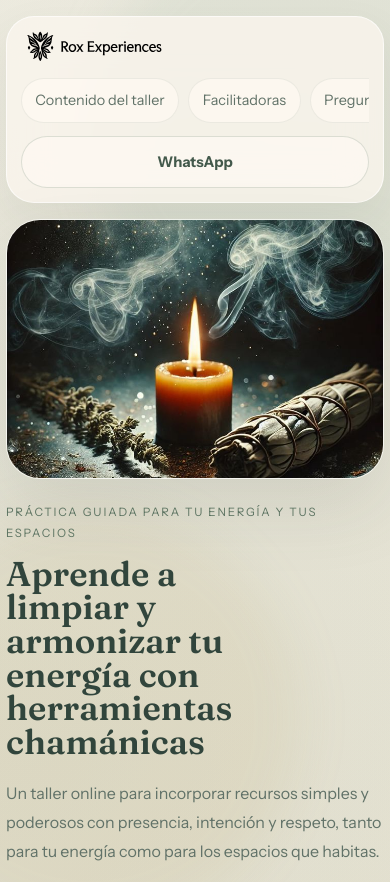
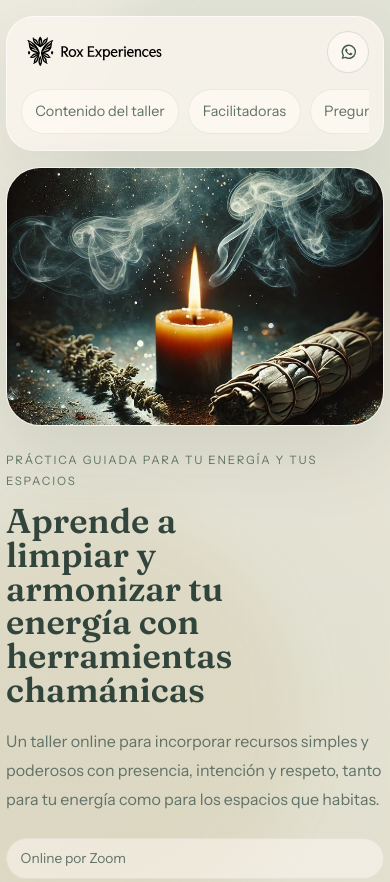
Before and after one commit to Roxanis/landing-taller-de-limpieza, a plain HTML site: page index.html in a window 390 px wide. Shown: the top 882 px of the page. Drawn offline with Linux system fonts and the light colour scheme.

Commit message:
Refine mobile header and workshop flow

```diff
--- a/index.html
+++ b/index.html
@@ -29,11 +29,20 @@
             <a href="#faq">Preguntas</a>
           </nav>
           <a
-            class="button button-small button-outline"
+            class="button button-small button-outline header-whatsapp"
             href="https://wa.me/5491169047724?text=Hola%20Rox%2C%20quiero%20informaci%C3%B3n%20del%20taller%20online%20de%20limpieza%20cham%C3%A1nica."
             target="_blank"
             rel="noreferrer"
-            >WhatsApp</a
+            aria-label="WhatsApp"
+            ><span class="button-label">WhatsApp</span
+            ><span class="button-icon" aria-hidden="true">
+              <svg viewBox="0 0 24 24" role="presentation" focusable="false">
+                <path
+                  fill="currentColor"
+                  d="M12 2.2A9.79 9.79 0 0 0 3.6 16.98L2.2 21.8l4.94-1.3A9.8 9.8 0 1 0 12 2.2Zm0 17.78a7.94 7.94 0 0 1-4.04-1.1l-.29-.18-2.93.77.79-2.86-.19-.3A7.94 7.94 0 1 1 12 19.98Zm4.36-5.95c-.24-.12-1.43-.71-1.65-.79-.22-.08-.38-.12-.54.12-.16.24-.62.79-.76.96-.14.16-.28.18-.52.06-.24-.12-1.01-.37-1.92-1.19-.7-.63-1.17-1.41-1.31-1.65-.14-.24-.02-.37.1-.49.11-.11.24-.28.36-.42.12-.14.16-.24.24-.4.08-.16.04-.3-.02-.42-.06-.12-.54-1.3-.74-1.78-.2-.48-.4-.41-.54-.42l-.46-.01c-.16 0-.42.06-.64.3-.22.24-.84.82-.84 2s.86 2.32.98 2.48c.12.16 1.7 2.6 4.12 3.64.58.25 1.03.4 1.38.51.58.18 1.1.15 1.51.09.46-.07 1.43-.58 1.63-1.13.2-.55.2-1.03.14-1.13-.06-.1-.22-.16-.46-.28Z"
+                />
+              </svg>
+            </span></a
           >
         </div>
       </header>
--- a/styles.css
+++ b/styles.css
@@ -289,6 +289,16 @@
   min-height: 42px;
   padding: 0.65rem 1.1rem;
   font-size: 0.92rem;
+}
+
+.button-icon {
+  display: none;
+}
+
+.button-icon svg {
+  display: block;
+  width: 1.1rem;
+  height: 1.1rem;
 }
 
 .hero-highlights,
@@ -711,12 +721,11 @@
     padding: 0.95rem;
     border-radius: 28px;
     gap: 0.75rem;
+    align-items: center;
   }
 
   .header-actions {
-    width: 100%;
-    align-items: stretch;
-    gap: 0.7rem;
+    display: contents;
   }
 
   .brand-logo img {
@@ -732,6 +741,7 @@
     padding: 0.25rem 0 0.1rem;
     width: 100%;
     flex: 1 1 100%;
+    order: 3;
     scrollbar-width: none;
   }
 
@@ -748,7 +758,6 @@
   }
 
   .button-small {
-    width: 100%;
     flex: 1 1 100%;
   }
 
@@ -832,6 +841,28 @@
     min-height: 52px;
   }
 
+  .header-whatsapp {
+    order: 2;
+    margin-left: auto;
+    width: 42px;
+    min-width: 42px;
+    min-height: 42px;
+    height: 42px;
+    padding: 0;
+    border-radius: 50%;
+    flex: 0 0 42px;
+  }
+
+  .header-whatsapp .button-label {
+    display: none;
+  }
+
+  .header-whatsapp .button-icon {
+    display: inline-flex;
+    align-items: center;
+    justify-content: center;
+  }
+
   .section-soft {
     padding: 1.85rem 1.1rem;
     border-radius: 28px;
@@ -872,6 +903,14 @@
 
   .hero-orbit {
     display: none;
+  }
+
+  #taller .detail-copy {
+    order: 1;
+  }
+
+  #taller .detail-panel {
+    order: 2;
   }
 
   .detail-panel {
```
